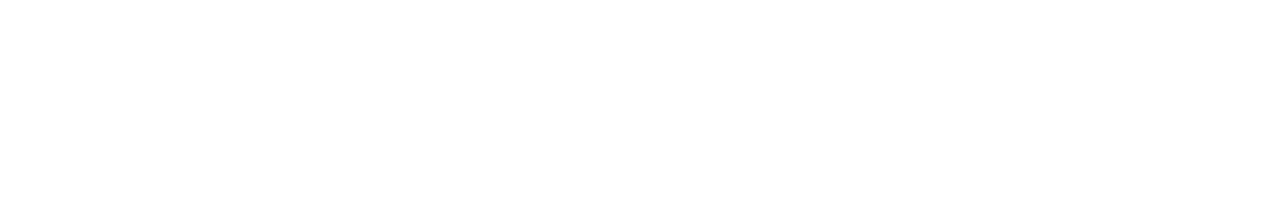
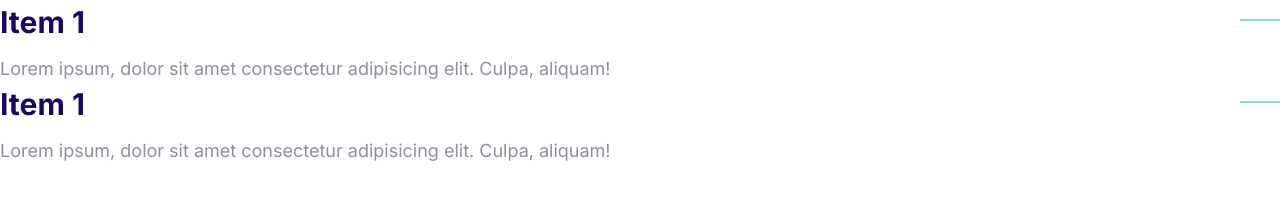
Before and after one commit to Badercoder/moshify3, a plain HTML site: page index.html in a window 1280 px wide. Drawn offline with Linux system fonts and the light colour scheme.

Commit message:
Collapsibles

```diff
--- a/css/style.css
+++ b/css/style.css
@@ -325,3 +325,31 @@ a {text-decoration: none;}
     .callout .btn {
         justify-self: start;
         margin: 0 2rem;}}
+
+/* -------- Collapsibles -------- */
+.collapsible__header {
+    display: flex;
+    justify-content: space-between;
+}
+.collapsible__heading {
+    color: var(--color-headings);
+    margin-top: 0; /* Skin, to be moved to footer section later*/
+    font-size: 3rem; /* Skin, to be moved to footer section later*/
+}
+.collapsible__body {
+    max-height: 0;
+    overflow: hidden;
+    opacity: 0;
+    transition: all 0.3s;
+}
+.collapsible--expanded .collapsible__body {
+    max-height: 100vh;
+    opacity: 1;
+}
+.collapsible__icon {
+    transform: rotate(-90deg);
+    transition: transform 0.3s;
+}
+.collapsible--expanded .collapsible__icon {
+    transform: rotate(0);
+}
--- a/index.html
+++ b/index.html
@@ -14,7 +14,29 @@
     <link rel="stylesheet" href="/css/style.css">
 </head>
 <body>
+    <div class="collapsible collapsible--expanded">
+        <header class="collapsible__header">
+            <h2 class="collapsible__heading">Item 1</h2>
+            <svg class="icon icon--primary collapsible__icon">
+                <use xlink:href="images/sprite.svg#line"></use>
+            </svg>
+        </header>
+        <div class="collapsible__body">
+            Lorem ipsum, dolor sit amet consectetur adipisicing elit. Culpa, aliquam!
+        </div>
+    </div>
 
+    <div class="collapsible collapsible--expanded">
+        <header class="collapsible__header">
+            <h2 class="collapsible__heading">Item 1</h2>
+            <svg class="icon icon--primary collapsible__icon">
+                <use xlink:href="images/sprite.svg#line"></use>
+            </svg>
+        </header>
+        <div class="collapsible__body">
+            Lorem ipsum, dolor sit amet consectetur adipisicing elit. Culpa, aliquam!
+        </div>
+    </div>
 
     <script src="/index.js"></script>
 </body>
--- a/index.js
+++ b/index.js
@@ -0,0 +1,6 @@
+const collapsibles = document.querySelectorAll(".collapsible");
+collapsibles.forEach((item) =>
+    item.addEventListener("click", function() {
+        this.classList.toggle("collapsible--expanded")
+    })
+);
```
Also changed, not shown: components/collapsibles.html (added, +23 -0 lines).
